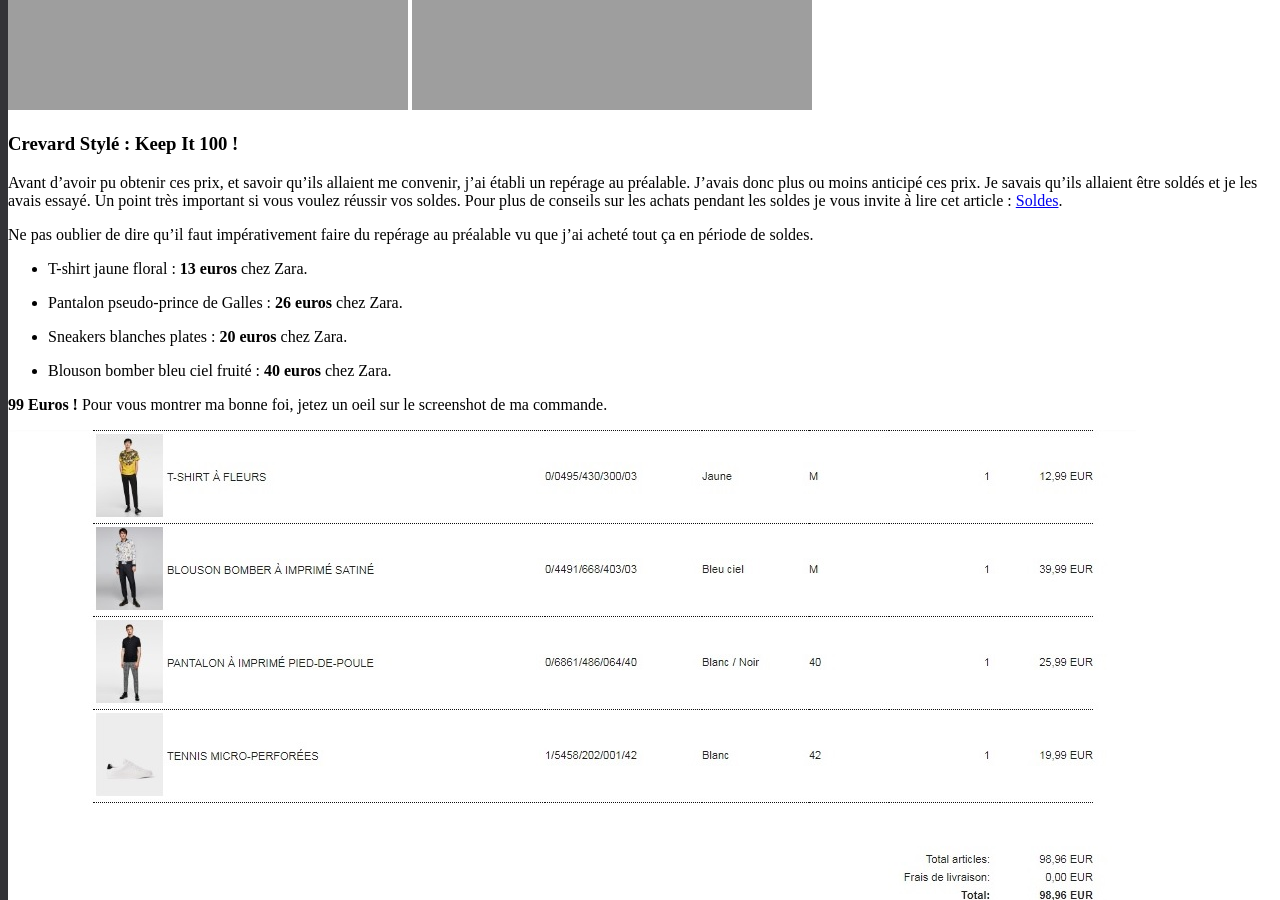
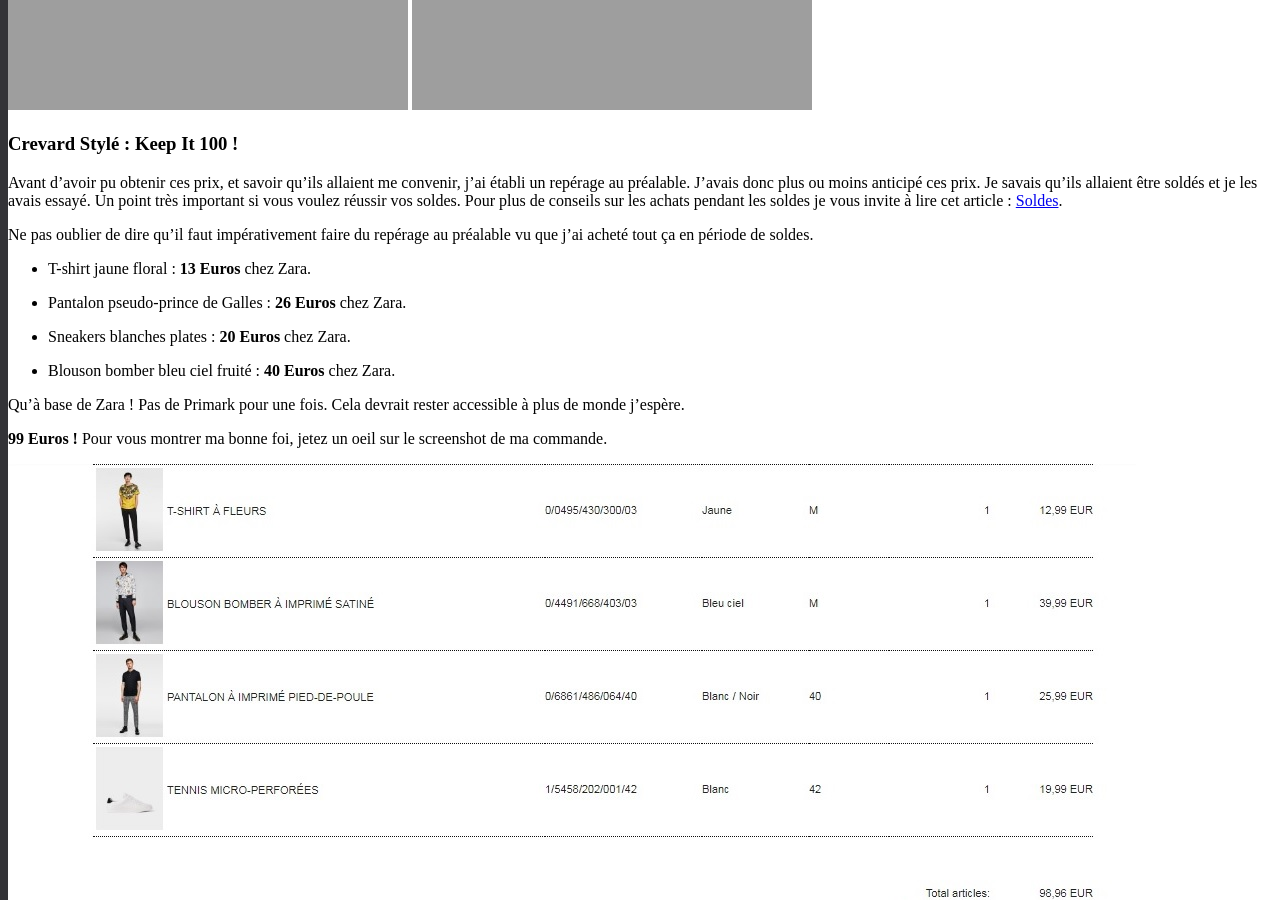
Before and after one commit to darkh2/darkh2.github.io, a Jekyll site: the page built from _posts/2018-07-04-Keep-It-100-part-2.md, in a window 1280 px wide and 900 px high, scrolled down 4634 px. Built offline with Jekyll 4.4.1, drawn with Linux system fonts in a browser that asks for light colours; comment, search, counter and statistics services are not loaded; some of the changed text lies outside the part shown.

Commit message:
Create 2018-07-04-Keep-It-100-part-2.md

```diff
--- a/_posts/2018-07-04-Keep-It-100-part-2.md
+++ b/_posts/2018-07-04-Keep-It-100-part-2.md
@@ -42,13 +42,15 @@ Avant d'avoir pu obtenir ces prix, et savoir qu'ils allaient me convenir, j'ai
 
 Ne pas oublier de dire qu'il faut impérativement faire du repérage au préalable vu que j'ai acheté tout ça en période de soldes.
 
-* T-shirt jaune floral : **13 euros** chez Zara.
+* T-shirt jaune floral : **13 Euros** chez Zara.
 
-* Pantalon pseudo-prince de Galles : **26 euros** chez Zara.
+* Pantalon pseudo-prince de Galles : **26 Euros** chez Zara.
 
-* Sneakers blanches plates : **20 euros** chez Zara.
+* Sneakers blanches plates : **20 Euros** chez Zara.
 
-* Blouson bomber bleu ciel fruité : **40 euros** chez Zara.
+* Blouson bomber bleu ciel fruité : **40 Euros** chez Zara.
+
+Qu'à base de Zara ! Pas de Primark pour une fois. Cela devrait rester accessible à plus de monde j'espère.
 
 **99 Euros !** Pour vous montrer ma bonne foi, jetez un oeil sur le screenshot de ma commande.
 
@@ -60,4 +62,4 @@ J'aurais pu avoir un meilleur prix pour le blouson car je l'ai acheté à la 1er
 
 ![summerheatoptimisation]({{site.url}}/{{site.baseurl}}img/summerheatoptimisation.jpg)
 
-(Article en cours de finition ...)
+N'hésitez pas à me faire un retour sur cette tenue. Avez-vous vos propres outfits d'été à moins de 100 Euros ?
```
